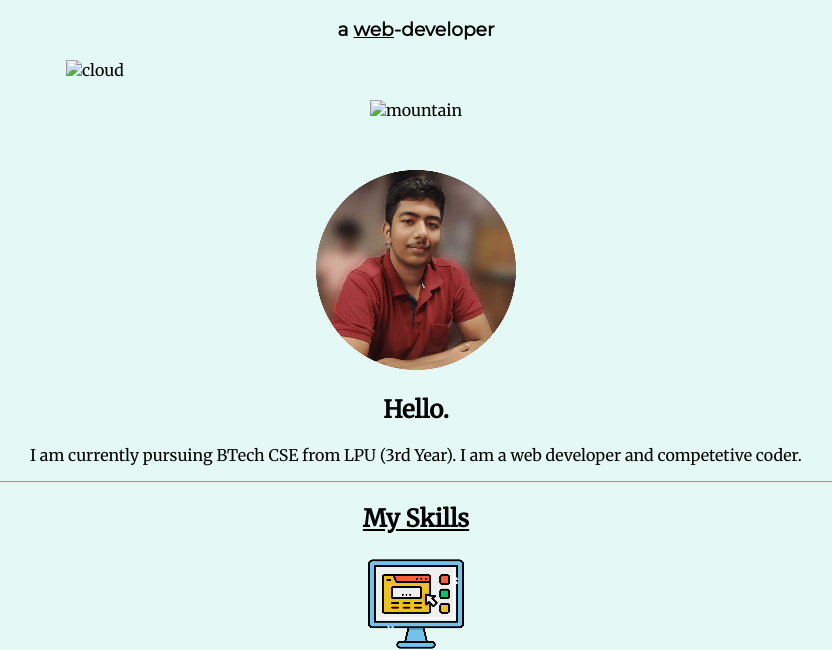
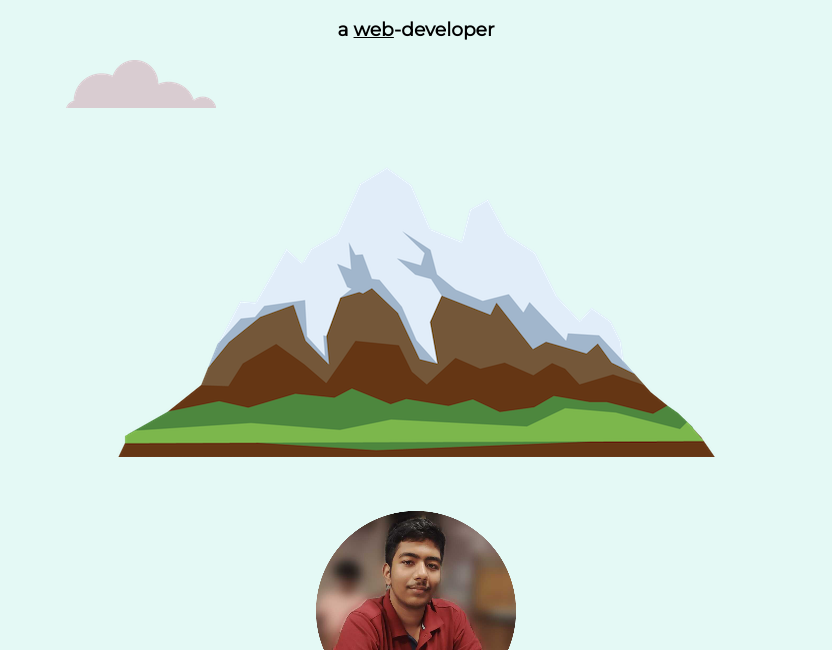
Before and after one commit to B-Anand18/MySite, a plain HTML site: page index.html in a window 1280 px wide. Shown: the part 150-800 px from the top of the page, without its empty margins (224-1056 px from the left). Drawn offline with Linux system fonts and the light colour scheme; the site is published under a folder, as on GitHub Pages, so addresses that start at the root find nothing.

Commit message:
Removes slash and added capital I in images

```diff
--- a/index.html
+++ b/index.html
@@ -19,8 +19,8 @@
 
     <h3>a <span class = "web">web</span>-developer</h3>
 
-    <img class="cloud2" src="/images/cloud.png" alt="cloud">
-    <img class="mountain1" src="/images/mountain.png" alt="mountain">
+    <img class="cloud2" src="Images/cloud.png" alt="cloud">
+    <img class="mountain1" src="Images/mountain.png" alt="mountain">
 
   </div>
 
```
